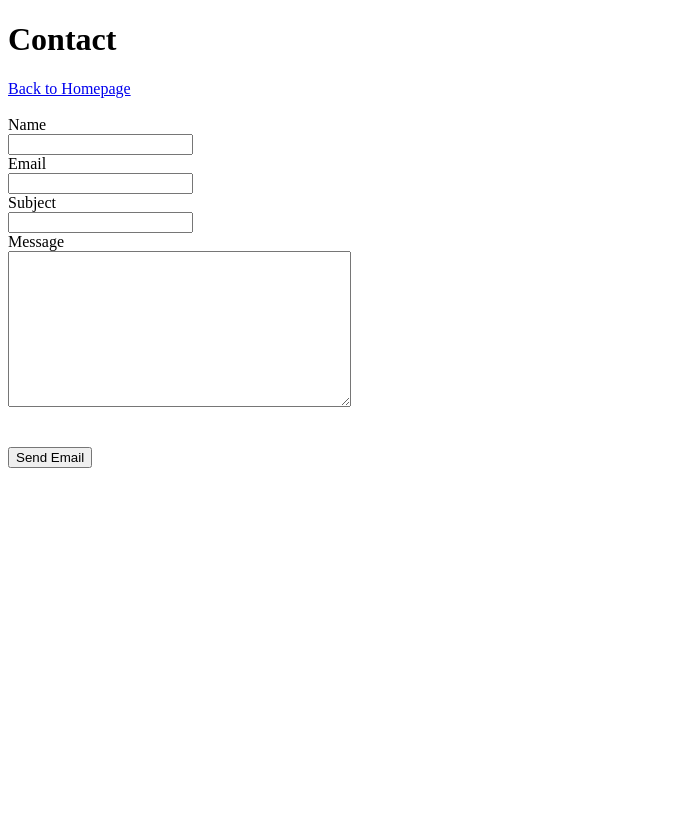
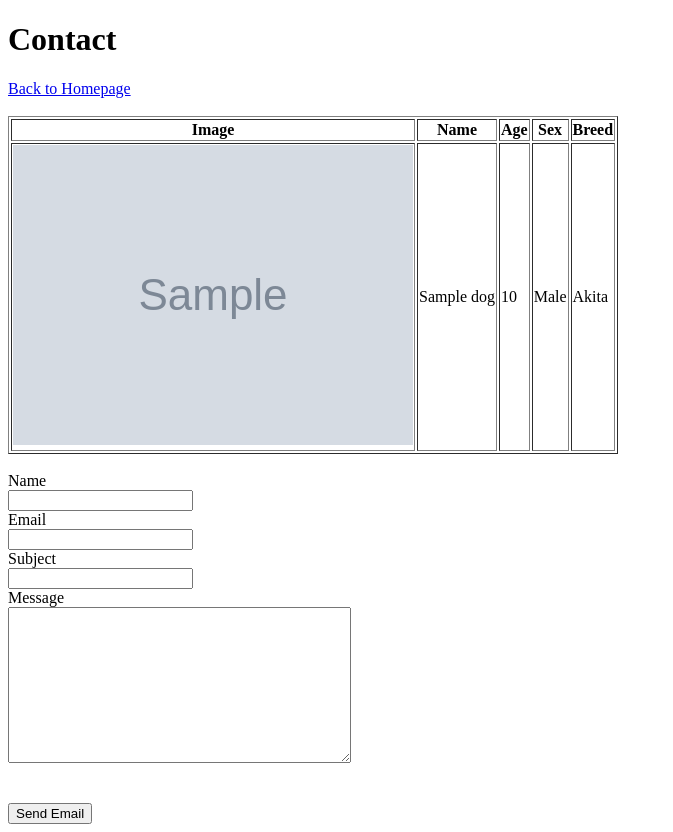
Before and after one commit to jv-moreira/dog-adoption, a Django app: page /contact/1 in a window 1280 px wide. Shown: the whole page, without its empty margins (0-673 px from the left). Before the commit the page ends 468 px from the top, so only its background shows below. Run offline with Django 3.2, Linux system fonts and the light colour scheme; tables that the repository leaves empty hold one stand-in row (values such as "Sample post"); grey boxes marked "Sample" are stand-in pictures.

Commit message:
Add dog information in contact view

```diff
--- a/core/templates/contact.html
+++ b/core/templates/contact.html
@@ -8,6 +8,25 @@
     <h1>Contact</h1>
     <a href="{% url 'index' %}">Back to Homepage</a>
     <br><br>
+    <table border="1">
+        <thead>
+            <tr>
+                <th>Image</th>
+                <th>Name</th>
+                <th>Age</th>
+                <th>Sex</th>
+                <th>Breed</th>
+            </tr>
+        </thead>
+        <tr>
+            <td><img src="{{ dog.image.url }}"></td>
+            <td>{{ dog.name }}</td>
+            <td>{{ dog.age }}</td>
+            <td>{{ dog.sex }}</td>
+            <td>{{ dog.breed }}</td>
+        </tr>
+    </table>
+    <br>
     <form action="{% url 'contact' id %}" method="post" autocomplete="off">
         {% csrf_token %}
         {% for field in form %}
--- a/core/views.py
+++ b/core/views.py
@@ -30,6 +30,9 @@ def register(request):
 
 
 def contact(request, id):
+    #TODO: Use get_or_404
+    dog = Dog.objects.get(id=id)
+
     form = ContactForm(request.POST or None)
 
     if str(request.method) == 'POST':
@@ -41,6 +44,6 @@ def contact(request, id):
         else:
             messages.error(request, 'Error!')
 
-    context = {'form': form, 'id': id}
+    context = {'form': form, 'id': id, 'dog': dog}
 
     return render(request, 'contact.html', context)
```
